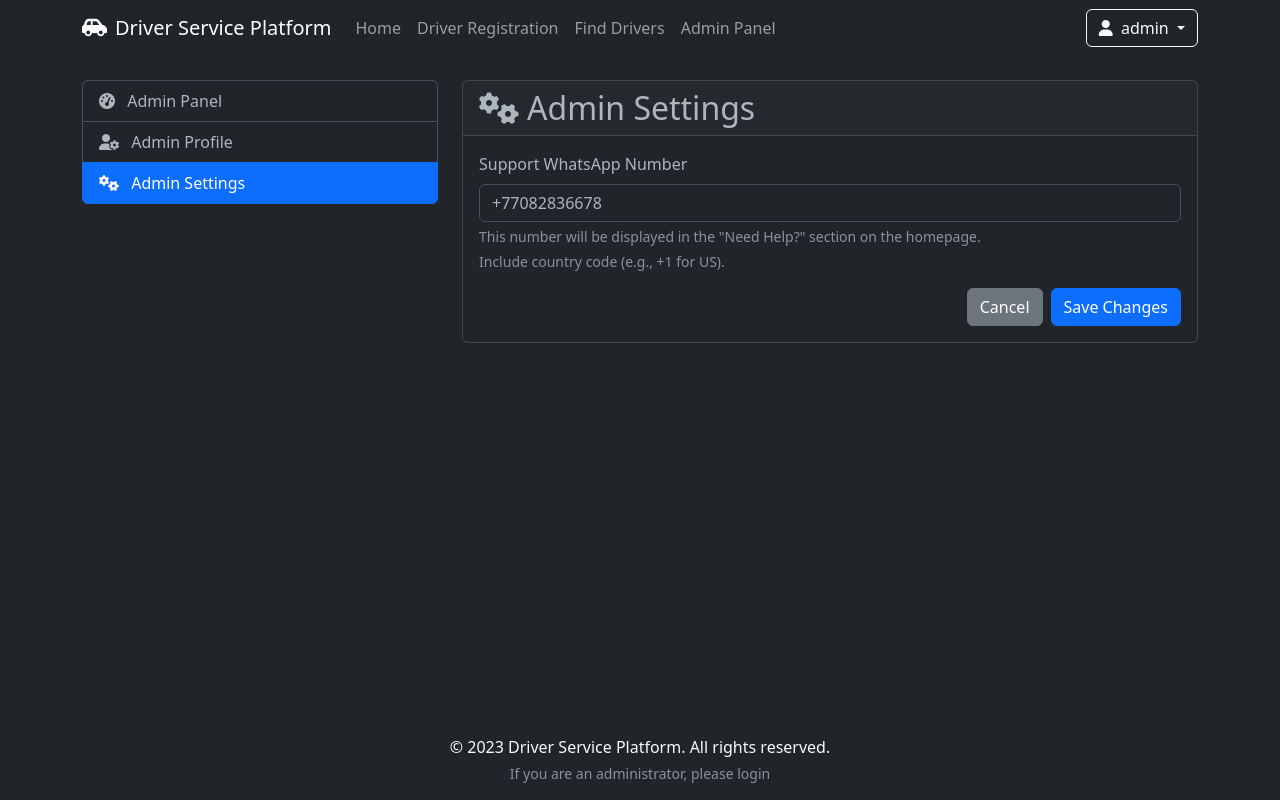
After one commit to nurbek18/new_driver_help, a Flask app: page /admin/settings in a window 1280 px wide. The commit adds this page. Run offline with Flask 3, Linux system fonts and the light colour scheme; a user stored in the database is signed in.

Commit message:
Add admin settings page to manage support WhatsApp number.
Replit-Commit-Author: Agent
Replit-Commit-Session-Id: 3a7fac76-8383-4b37-a2d8-bb24a9e8a051
Replit-Commit-Screenshot-Url: https://storage.googleapis.com/screenshot-production-us-central1/8ad5b2fb-55fd-43c2-8359-520d2f8da679/f15f7de9-d8e0-4121-8c9c-aab10a02f608.jpg

```diff
--- a/app.py
+++ b/app.py
@@ -45,7 +45,7 @@ login_manager.init_app(app)
 login_manager.login_view = 'login'
 
 # Import models after app and db are defined to avoid circular imports
-from models import User, Driver
+from models import User, Driver, Setting
 
 @login_manager.user_loader
 def load_user(user_id):
@@ -66,6 +66,17 @@ with app.app_context():
         db.session.add(admin_user)
         db.session.commit()
         logging.info("Admin user created")
+
+    # Create default settings if they don't exist
+    if not Setting.query.filter_by(key='support_whatsapp').first():
+        support_whatsapp = Setting(
+            key='support_whatsapp',
+            value='+77082836678',
+            description='WhatsApp number for customer support'
+        )
+        db.session.add(support_whatsapp)
+        db.session.commit()
+        logging.info("Default settings created")
 
 # Generate driver code function
 def generate_driver_code():
@@ -94,7 +105,15 @@ def before_request():
 
 @app.context_processor
 def utility_processor():
-    return {'_': _, 'current_locale': session.get('locale', 'ru')}
+    # Get support WhatsApp number from settings
+    support_whatsapp = Setting.query.filter_by(key='support_whatsapp').first()
+    whatsapp_number = support_whatsapp.value if support_whatsapp else '+77082836678'
+
+    return {
+        '_': _,
+        'current_locale': session.get('locale', 'ru'),
+        'support_whatsapp': whatsapp_number
+    }
 
 # Routes for language switching
 @app.route('/set_language/<language>')
@@ -206,6 +225,40 @@ def admin_profile():
         return redirect(url_for('admin_dashboard'))
 
     return render_template('admin_profile.html', form=form)
+
+# Admin settings route
+@app.route('/admin/settings', methods=['GET', 'POST'])
+@login_required
+def admin_settings():
+    if not current_user.is_admin:
+        flash(_('admin_access_required'))
+        return redirect(url_for('index'))
+
+    # Get support WhatsApp setting
+    support_whatsapp = Setting.query.filter_by(key='support_whatsapp').first()
+
+    if request.method == 'POST':
+        # Update WhatsApp number
+        whatsapp_number = request.form.get('support_whatsapp')
+
+        if whatsapp_number:
+            if support_whatsapp:
+                support_whatsapp.value = whatsapp_number
+            else:
+                support_whatsapp = Setting(
+                    key='support_whatsapp',
+                    value=whatsapp_number,
+                    description='WhatsApp number for customer support'
+                )
+                db.session.add(support_whatsapp)
+
+            db.session.commit()
+            flash(_('settings_updated'), 'success')
+            return redirect(url_for('admin_dashboard'))
+        else:
+            flash(_('invalid_whatsapp'), 'danger')
+
+    return render_template('admin_settings.html', support_whatsapp=support_whatsapp.value if support_whatsapp else '')
 
 # API endpoints
 @app.route('/api/drivers', methods=['GET'])
--- /dev/null
+++ b/templates/admin_settings.html
@@ -0,0 +1,65 @@
+{% extends "base.html" %}
+
+{% block title %}{{ _('admin_settings') }} - {{ _('driver_service_platform') }}{% endblock %}
+
+{% block content %}
+<div class="row">
+    <div class="col-md-4 mb-4">
+        <div class="list-group">
+            <a href="{{ url_for('admin_dashboard') }}" class="list-group-item list-group-item-action">
+                <i class="fas fa-tachometer-alt me-2"></i> {{ _('admin_panel') }}
+            </a>
+            <a href="{{ url_for('admin_profile') }}" class="list-group-item list-group-item-action">
+                <i class="fas fa-user-cog me-2"></i> {{ _('admin_profile') }}
+            </a>
+            <a href="{{ url_for('admin_settings') }}" class="list-group-item list-group-item-action active">
+                <i class="fas fa-cogs me-2"></i> {{ _('admin_settings') }}
+            </a>
+        </div>
+    </div>
+    <div class="col-md-8">
+        <div class="card">
+            <div class="card-header">
+                <h2 class="mb-0"><i class="fas fa-cogs me-2"></i>{{ _('admin_settings') }}</h2>
+            </div>
+            <div class="card-body">
+                <form method="post" class="needs-validation" novalidate>
+                    <div class="mb-3">
+                        <label for="support_whatsapp" class="form-label">{{ _('support_whatsapp_number') }}</label>
+                        <input type="text" class="form-control" id="support_whatsapp" name="support_whatsapp"
+                               value="{{ support_whatsapp }}" required>
+                        <div class="form-text">{{ _('whatsapp_number_desc') }}</div>
+                        <div class="form-text">{{ _('include_country_code') }}</div>
+                        <div class="invalid-feedback">
+                            {{ _('invalid_whatsapp') }}
+                        </div>
+                    </div>
+
+                    <div class="d-grid gap-2 d-md-flex justify-content-md-end">
+                        <a href="{{ url_for('admin_dashboard') }}" class="btn btn-secondary">{{ _('cancel') }}</a>
+                        <button type="submit" class="btn btn-primary">{{ _('save_changes') }}</button>
+                    </div>
+                </form>
+            </div>
+        </div>
+    </div>
+</div>
+{% endblock %}
+
+{% block extrajs %}
+<script>
+    document.addEventListener('DOMContentLoaded', function() {
+        // Enable form validation
+        var forms = document.querySelectorAll('.needs-validation');
+        Array.prototype.slice.call(forms).forEach(function(form) {
+            form.addEventListener('submit', function(event) {
+                if (!form.checkValidity()) {
+                    event.preventDefault();
+                    event.stopPropagation();
+                }
+                form.classList.add('was-validated');
+            }, false);
+        });
+    });
+</script>
+{% endblock %}
--- a/translations.py
+++ b/translations.py
@@ -197,6 +197,11 @@ translations = {
         'current_password_incorrect': 'Текущий пароль неверен',
         'passwords_dont_match': 'Новые пароли не совпадают',
         'profile_updated': 'Профиль успешно обновлен',
+        'admin_settings': 'Настройки администратора',
+        'settings_updated': 'Настройки успешно обновлены',
+        'invalid_whatsapp': 'Неверный номер WhatsApp',
+        'support_whatsapp_number': 'Номер WhatsApp службы поддержки',
+        'whatsapp_number_desc': 'Этот номер будет отображаться в разделе "Нужна помощь?" на главной странице.',
     },
 
     'kk': {
@@ -377,6 +382,9 @@ translations = {
 }
 # Add missing admin profile translations for kk language
 translations['kk'].update({
+    'search': 'Іздеу',
+    'reset': 'Қалпына келтіру',
+    'search_by_name_code_phone': 'Аты, коды немесе телефон нөмірі бойынша іздеу',
     'admin_profile': 'Әкімші профилі',
     'admin_profile_settings': 'Әкімші профилі параметрлері',
     'profile_settings': 'Профиль параметрлері',
@@ -388,10 +396,18 @@ translations['kk'].update({
     'profile_updated': 'Профиль сәтті жаңартылды',
     'incorrect_password': 'Ағымдағы құпия сөз дұрыс емес',
     'passwords_dont_match': 'Жаңа құпия сөздер сәйкес келмейді',
+    'admin_settings': 'Әкімші параметрлері',
+    'settings_updated': 'Параметрлер сәтті жаңартылды',
+    'invalid_whatsapp': 'Жарамсыз WhatsApp нөмірі',
+    'support_whatsapp_number': 'Қолдау көрсету WhatsApp нөмірі',
+    'whatsapp_number_desc': 'Бұл нөмір басты беттегі "Көмек керек пе?" бөлімінде көрсетіледі.'
 })
 
 # Add missing admin profile translations for zh language
 translations['zh'].update({
+    'search': '搜索',
+    'reset': '重置',
+    'search_by_name_code_phone': '按姓名、代码或电话号码搜索',
     'admin_profile': '管理员资料',
     'admin_profile_settings': '管理员资料设置',
     'profile_settings': '个人设置',
@@ -403,10 +419,18 @@ translations['zh'].update({
     'profile_updated': '资料已成功更新',
     'incorrect_password': '当前密码不正确',
     'passwords_dont_match': '新密码不匹配',
+    'admin_settings': '管理员设置',
+    'settings_updated': '设置已成功更新',
+    'invalid_whatsapp': '无效的WhatsApp号码',
+    'support_whatsapp_number': '支持WhatsApp号码',
+    'whatsapp_number_desc': '此号码将显示在首页的"需要帮助？"部分。'
 })
 
 # Add missing admin profile translations for en language
 translations['en'].update({
+    'search': 'Search',
+    'reset': 'Reset',
+    'search_by_name_code_phone': 'Search by name, code or phone number',
     'admin_profile_settings': 'Admin Profile Settings',
     'current_password': 'Current Password',
     'new_password': 'New Password',
@@ -416,4 +440,9 @@ translations['en'].update({
     'profile_updated': 'Profile updated successfully',
     'incorrect_password': 'Current password is incorrect',
     'passwords_dont_match': 'New passwords do not match',
+    'admin_settings': 'Admin Settings',
+    'settings_updated': 'Settings updated successfully',
+    'invalid_whatsapp': 'Invalid WhatsApp number',
+    'support_whatsapp_number': 'Support WhatsApp Number',
+    'whatsapp_number_desc': 'This number will be displayed in the "Need Help?" section on the homepage.'
 })
```
Also changed, not shown: models.py (+9 -0 lines), templates/admin.html (+13 -0 lines).
